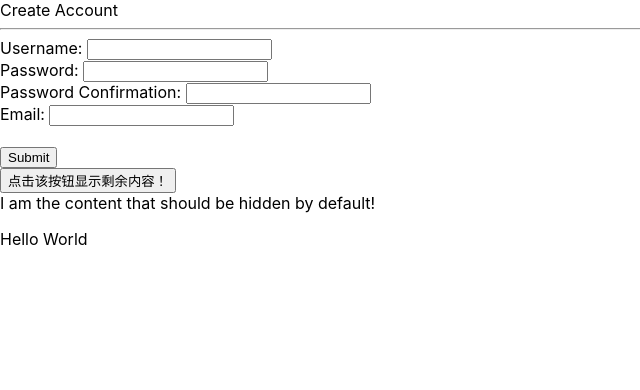
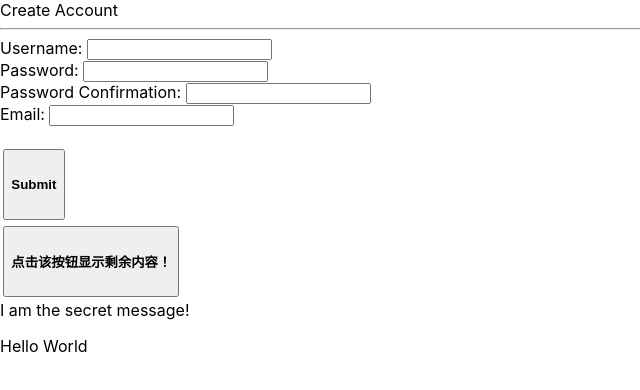
Before and after one commit to auto110/reactCourse, a React (Create React App) app: page / in a window 1280 px wide. Both pictures are taken after a click on the button "点击该按钮显示剩余内容！". Shown: the top 390 px of the page, without its empty margins (0-640 px from the left). Built offline with nearby package versions, Linux system fonts and the light colour scheme.

Commit message:
根据字段状态进行条件渲染

```diff
--- a/src/App.css
+++ b/src/App.css
@@ -1,3 +1,9 @@
 .errors {
     color: red;
 }
+
+button {
+    margin: 0.25em;
+    height: 10ex;
+    font-weight: bold;
+}
--- a/src/App.js
+++ b/src/App.js
@@ -32,13 +32,15 @@ class App extends Component{
       password: '',
       passwordConfirmation: '',
       email: '',
-      errors: []
+      errors: [],
+      showSecret: false
     };
     // 当调用事件函数时，事件里的this指向的上下文环境会发生变化（指向的不是当前组件），需要在构造器中为事件初始化指向和绑定执行上下文为当前组件
     this.validateUsernameOnBlur = this.validateUsernameOnBlur.bind(this)
     this.validatePasswordOnBlur = this.validatePasswordOnBlur.bind(this);
     this.validatePasswordConfirmationOnBlur = this.validatePasswordConfirmationOnBlur.bind(this);
     this.validateEmailOnBlur = this.validateEmailOnBlur.bind(this);
+    this.toggleSecretMessage = this.toggleSecretMessage.bind(this)
   }
 
   submitForm(event){
@@ -141,6 +143,27 @@ class App extends Component{
     }
   }
 
+  secretMessage(){
+    // quick conditional that checks the state for showSecret
+    if(!this.state.showSecret){
+      return;
+    }
+
+    return (
+      <div className="secret-message">
+       I am the secret message!
+      </div>
+    )
+  }
+
+  // add a new function called toggleSecretMessage() to start modifying the state
+  // We will want to call this function from our button since that will act as the trigger to show and hide the secret message.
+  toggleSecretMessage(){
+    this.setState({
+      showSecret: !this.state.showSecret
+    })
+  }
+
   render(){
     const showMessage = true;
     return (
@@ -150,10 +173,13 @@ class App extends Component{
         <hr/>
         {this.displayForm()}
 
-        <button>点击该按钮显示剩余内容！</button>
-        <div>
+        <button onClick = {this.toggleSecretMessage}>点击该按钮显示剩余内容！</button>
+        {this.secretMessage()}
+
+        {/* <div>
         I am the content that should be hidden by default!
-        </div>
+        </div> */}
+
         {this.renderMessage(showMessage)}
       </div>
     )
```
